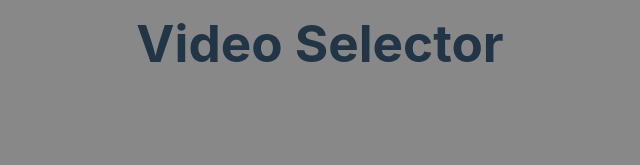
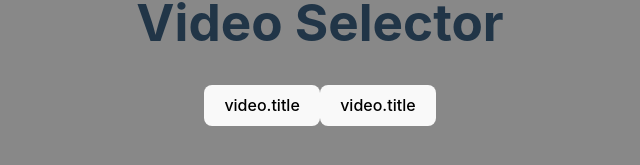
Before and after one commit to robertocunha/videoPlayerReact, a React (Vite) app: page / in a window 1280 px wide. Shown: the part 543-708 px from the top of the page, without its empty margins (320-960 px from the left). Built offline with nearby package versions, Linux system fonts and the light colour scheme.

Commit message:
Feat: Implementa o VideoSelector

```diff
--- a/src/components/VideoManager.jsx
+++ b/src/components/VideoManager.jsx
@@ -1,4 +1,4 @@
-import React from 'react';
+import React, { useState } from 'react';
 import VideoService from '../services/VideoService';
 import VideoSelector from './VideoSelector';
 import VideoPlayer from './VideoPlayer';
@@ -7,8 +7,10 @@ function VideoManager() {
   const videosPath = "/src/assets/videos/";
   const videos = VideoService.getAllVideos();
 
+  const [index, setIndex] = useState(0);
+
   const currentVideo = [];
-  videos[0].formats.map((format) =>
+  videos[index].formats.map((format) =>
     currentVideo.push({
         id: format.formatId,
         src: `${videosPath}${format.src}`,
@@ -19,7 +21,7 @@ function VideoManager() {
   return (
     <>
         <VideoPlayer currentVideo={currentVideo} />
-        <VideoSelector videos={videos} />
+        <VideoSelector videos={videos} setIndex={setIndex} />
     </>
   );
 }
--- a/src/components/VideoSelector.jsx
+++ b/src/components/VideoSelector.jsx
@@ -1,6 +1,11 @@
-function VideoSelector({ videos }) {
-    console.log(videos);
-    return <h1>Video Selector</h1>
+function VideoSelector({ videos, setIndex }) {
+
+    return (
+        <>
+            <h1>Video Selector</h1>
+            {videos.map((video) => <button key={video.id} onClick={() => setIndex(video.id)}>video.title</button> )}
+        </>
+    )
 }
 
 export default VideoSelector
```
